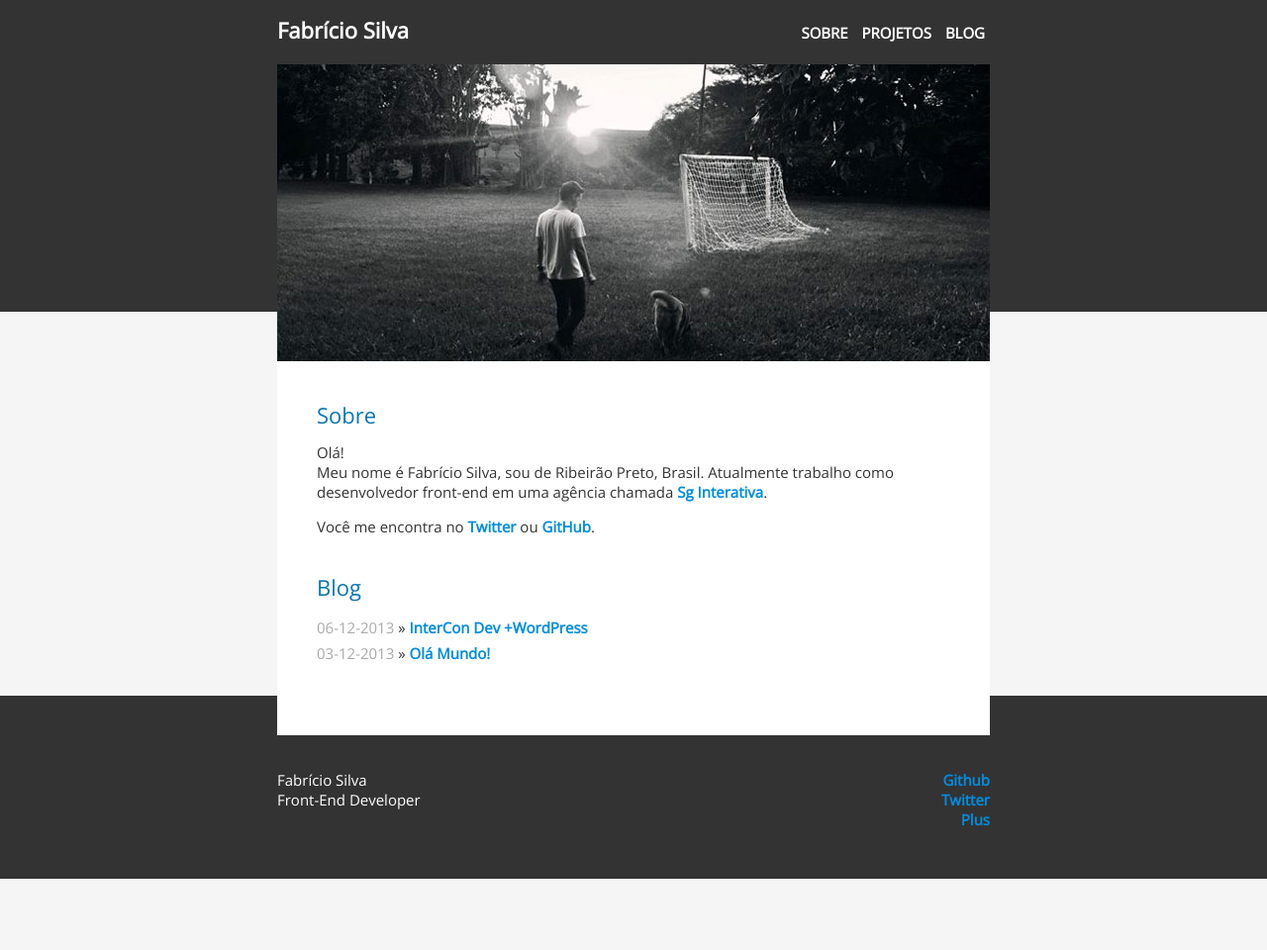
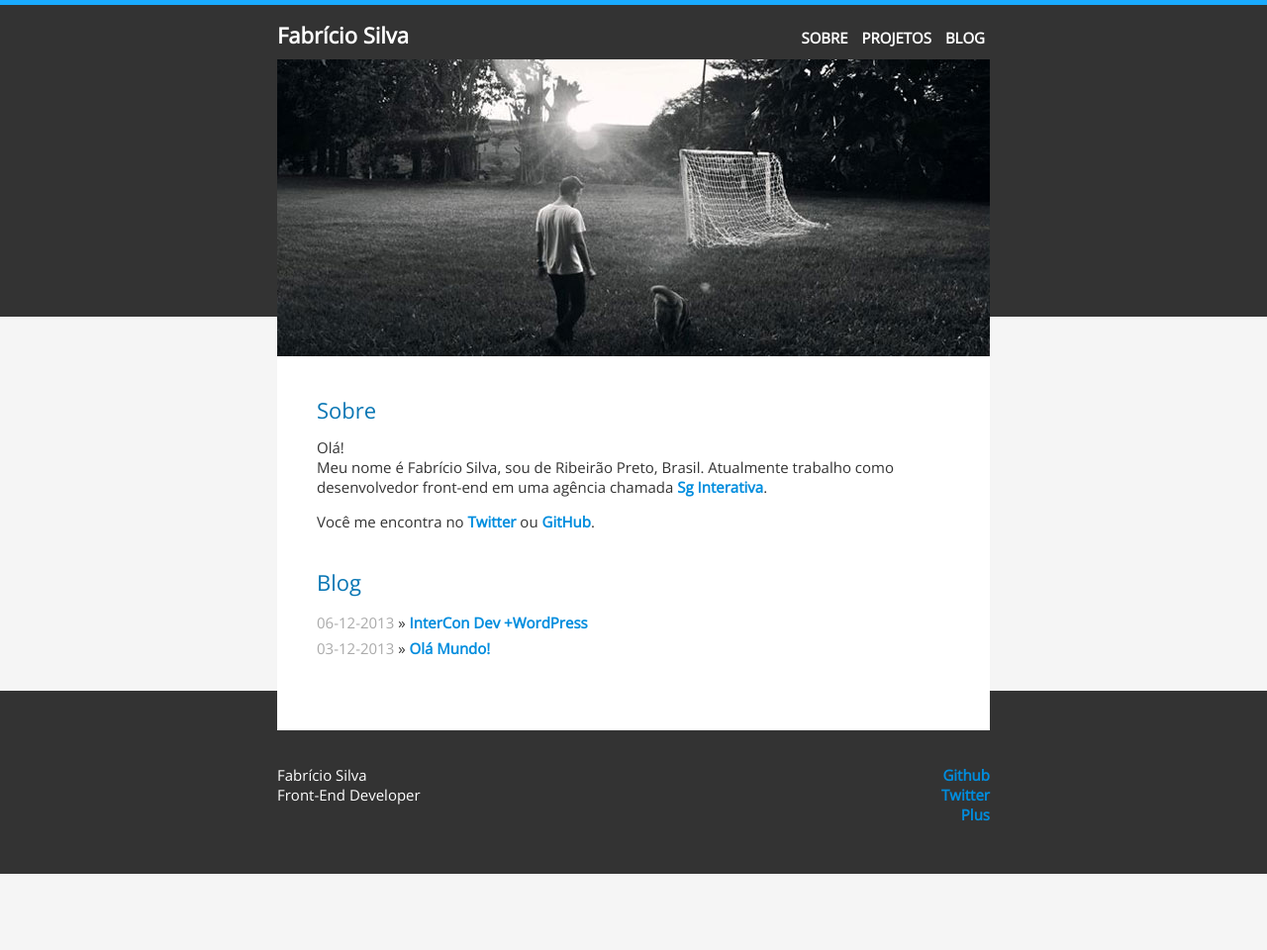
Before and after one commit to fabriciofmsilva/fabriciofmsilva.github.io, a Jekyll site: the page built from index.html, in a window 1280 px wide. Shown: the whole page at 99% size. Built offline with Jekyll 4.4.1, drawn with Linux system fonts in a browser that asks for light colours; nearby versions of some CDN libraries; before the commit the page ends 905 px from its top, so only the background shows below that.

Commit message:
Update main.css

```diff
--- a/css/main.css
+++ b/css/main.css
@@ -14,7 +14,6 @@ html, body {
 }
 body {
 	background-color: #F5F5F5;
-	border-top: 5px solid #19ABFF;
 	color: #333;
 	font: 15px 'Open Sans', Helvetica, Arial, sans-serif;
 	font-weight: 400;
@@ -83,6 +82,7 @@ ul.posts li {
 
 .header {
 	background-color: #333;
+	border-top: 5px solid #19ABFF;
 	height: 300px;
 	padding-top: 15px;
 	position: absolute;
```
